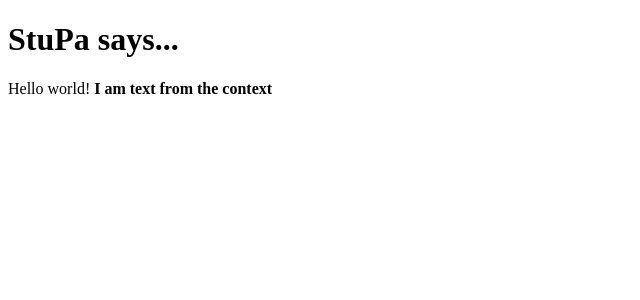
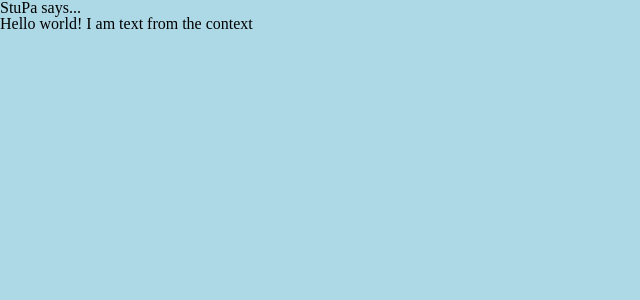
Before and after one commit to aumayr/stupa.myunisg.ch, a Django app: page /vote/ in a window 1280 px wide. Shown: the top 300 px of the page, without its empty margins (0-640 px from the left). Run offline with Django 3.2, Linux system fonts and the light colour scheme.

Commit message:
Add static files

```diff
--- /dev/null
+++ b/src/stupa/static/css/print.css
@@ -0,0 +1,3 @@
+/* Welcome to Compass. Use this file to define print styles.
+ * Import this file using the following HTML or equivalent:
+ * <link href="/stylesheets/print.css" media="print" rel="stylesheet" type="text/css" /> */
--- /dev/null
+++ b/src/stupa/static/css/screen.css
@@ -0,0 +1,73 @@
+/* Welcome to Compass.
+ * In this file you should write your main styles. (or centralize your imports)
+ * Import this file using the following HTML or equivalent:
+ * <link href="/stylesheets/screen.css" media="screen, projection" rel="stylesheet" type="text/css" /> */
+/* line 5, ../../../../../../../../Library/Ruby/Gems/2.0.0/gems/compass-core-1.0.1/stylesheets/compass/reset/_utilities.scss */
+html, body, div, span, applet, object, iframe,
+h1, h2, h3, h4, h5, h6, p, blockquote, pre,
+a, abbr, acronym, address, big, cite, code,
+del, dfn, em, img, ins, kbd, q, s, samp,
+small, strike, strong, sub, sup, tt, var,
+b, u, i, center,
+dl, dt, dd, ol, ul, li,
+fieldset, form, label, legend,
+table, caption, tbody, tfoot, thead, tr, th, td,
+article, aside, canvas, details, embed,
+figure, figcaption, footer, header, hgroup,
+menu, nav, output, ruby, section, summary,
+time, mark, audio, video {
+  margin: 0;
+  padding: 0;
+  border: 0;
+  font: inherit;
+  font-size: 100%;
+  vertical-align: baseline;
+}
+
+/* line 22, ../../../../../../../../Library/Ruby/Gems/2.0.0/gems/compass-core-1.0.1/stylesheets/compass/reset/_utilities.scss */
+html {
+  line-height: 1;
+}
+
+/* line 24, ../../../../../../../../Library/Ruby/Gems/2.0.0/gems/compass-core-1.0.1/stylesheets/compass/reset/_utilities.scss */
+ol, ul {
+  list-style: none;
+}
+
+/* line 26, ../../../../../../../../Library/Ruby/Gems/2.0.0/gems/compass-core-1.0.1/stylesheets/compass/reset/_utilities.scss */
+table {
+  border-collapse: collapse;
+  border-spacing: 0;
+}
+
+/* line 28, ../../../../../../../../Library/Ruby/Gems/2.0.0/gems/compass-core-1.0.1/stylesheets/compass/reset/_utilities.scss */
+caption, th, td {
+  text-align: left;
+  font-weight: normal;
+  vertical-align: middle;
+}
+
+/* line 30, ../../../../../../../../Library/Ruby/Gems/2.0.0/gems/compass-core-1.0.1/stylesheets/compass/reset/_utilities.scss */
+q, blockquote {
+  quotes: none;
+}
+/* line 103, ../../../../../../../../Library/Ruby/Gems/2.0.0/gems/compass-core-1.0.1/stylesheets/compass/reset/_utilities.scss */
+q:before, q:after, blockquote:before, blockquote:after {
+  content: "";
+  content: none;
+}
+
+/* line 32, ../../../../../../../../Library/Ruby/Gems/2.0.0/gems/compass-core-1.0.1/stylesheets/compass/reset/_utilities.scss */
+a img {
+  border: none;
+}
+
+/* line 116, ../../../../../../../../Library/Ruby/Gems/2.0.0/gems/compass-core-1.0.1/stylesheets/compass/reset/_utilities.scss */
+article, aside, details, figcaption, figure, footer, header, hgroup, main, menu, nav, section, summary {
+  display: block;
+}
+
+/* line 8, ../sass/screen.scss */
+body {
+  background: lightblue;
+}
--- /dev/null
+++ b/src/stupa/static/sass/print.scss
@@ -0,0 +1,3 @@
+/* Welcome to Compass. Use this file to define print styles.
+ * Import this file using the following HTML or equivalent:
+ * <link href="/stylesheets/print.css" media="print" rel="stylesheet" type="text/css" /> */
--- /dev/null
+++ b/src/stupa/static/sass/screen.scss
@@ -0,0 +1,10 @@
+/* Welcome to Compass.
+ * In this file you should write your main styles. (or centralize your imports)
+ * Import this file using the following HTML or equivalent:
+ * <link href="/stylesheets/screen.css" media="screen, projection" rel="stylesheet" type="text/css" /> */
+
+@import "compass/reset";
+
+body {
+    background: lightblue;
+}
--- a/src/stupa/stupa/settings.py
+++ b/src/stupa/stupa/settings.py
@@ -82,7 +82,13 @@ USE_TZ = True
 # Static files (CSS, JavaScript, Images)
 # https://docs.djangoproject.com/en/1.7/howto/static-files/
 
+STATIC_PATH = os.path.join(BASE_DIR,'static')
+
 STATIC_URL = '/static/'
+
+STATICFILES_DIRS = (
+    STATIC_PATH,
+)
 
 # Templates
 
--- a/src/stupa/vote/templates/index.html
+++ b/src/stupa/vote/templates/index.html
@@ -1,7 +1,9 @@
 <!DOCTYPE html>
+{% load static %}
 <html>
     <head>
         <title>StuPa</title>
+        <link href="{% static "css/screen.css" %}" media="screen, projection" rel="stylesheet" type="text/css" />
     </head>
     <body>
         <h1>StuPa says...</h1>
```
Also changed, not shown: 2 other files.
